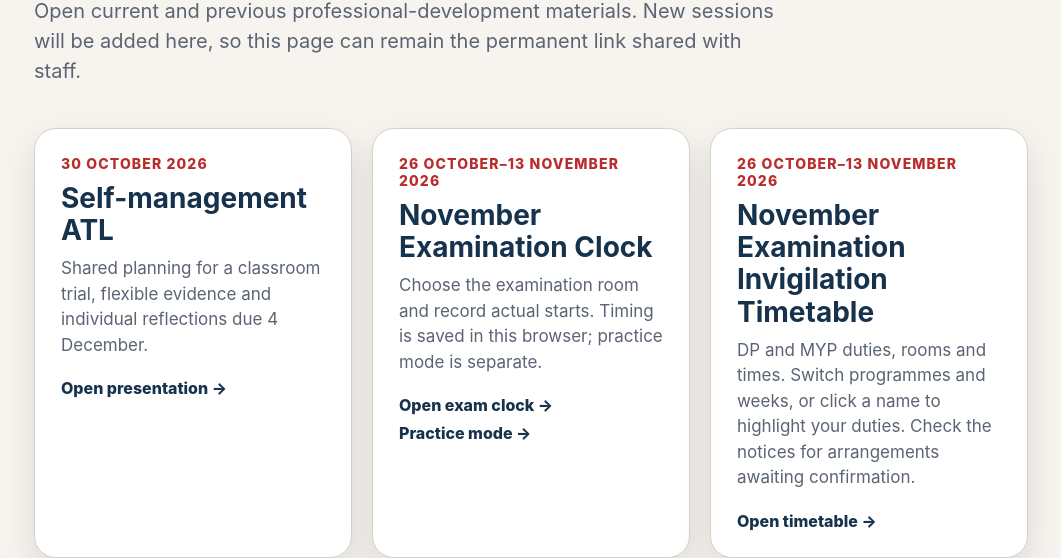
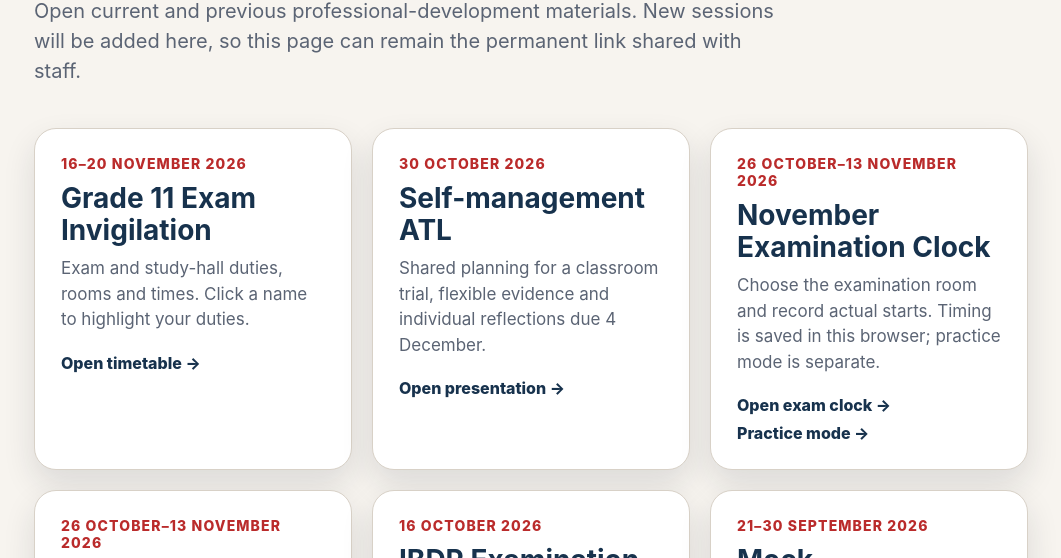
Before and after one commit to patelanis000-tech/dp-cp-pd-resources, a plain HTML site: page index.html in a window 1280 px wide. Shown: the part 174-732 px from the top of the page, without its empty margins (109-1170 px from the left). Drawn offline with Linux system fonts and the light colour scheme.

Commit message:
Link Grade 11 invigilation schedule from PD resource hub

```diff
--- a/index.html
+++ b/index.html
@@ -16,6 +16,12 @@ main{max-width:1050px;margin:0 auto;padding:64px 28px 80px}.kicker{font-size:15p
 <h1>PD Resources</h1>
 <p class="intro">Open current and previous professional-development materials. New sessions will be added here, so this page can remain the permanent link shared with staff.</p>
 <div class="grid">
+<a class="card" href="/exams/grade11-november-2026/">
+<div class="date">16–20 November 2026</div>
+<h2>Grade 11 Exam Invigilation</h2>
+<p>Exam and study-hall duties, rooms and times. Click a name to highlight your duties.</p>
+<span class="arrow">Open timetable →</span>
+</a>
 <a class="card" href="sessions/friday-pd-30-oct/">
 <div class="date">30 October 2026</div>
 <h2>Self-management ATL</h2>
```
